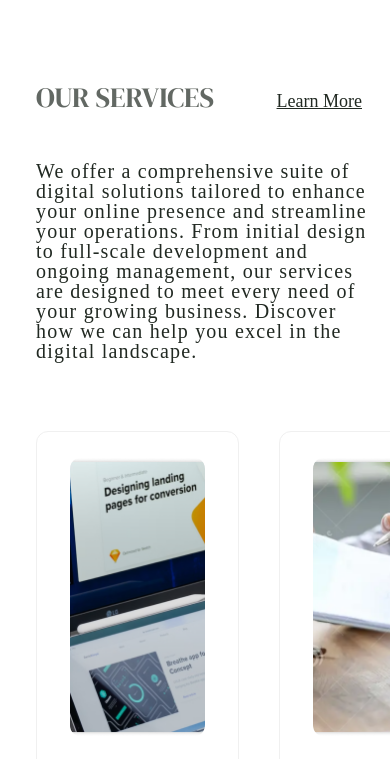
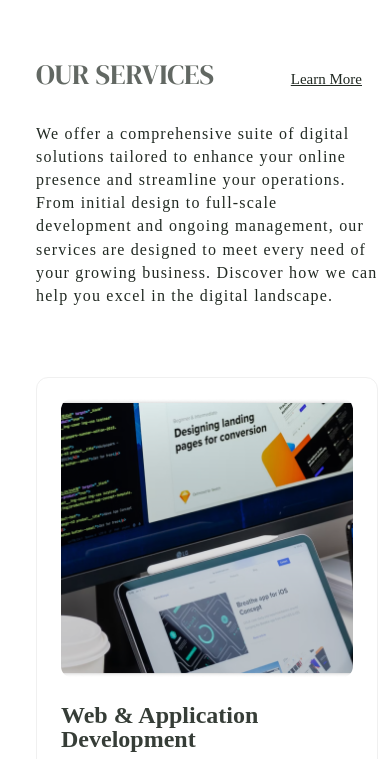
Before and after one commit to 777hanh/pdl-site, a website: page pages/home.html in a window 390 px wide. Shown: the part 807-1566 px from the top of the page. Drawn offline with nearby package versions, Linux system fonts and the light colour scheme; a web font is replaced by a local one.

Commit message:
feat: add responsive for "Our Services" section

```diff
--- a/scss/pages/_home.scss
+++ b/scss/pages/_home.scss
@@ -100,19 +100,29 @@
     margin: 0 24px;
     padding: 80px 0 40px;
 
+    @include abstracts.screen(sm) {
+        padding: 60px 0 20px;
+    }
+
     &__row {
         display: flex;
         align-items: baseline;
         justify-content: space-between;
+        flex-wrap: wrap;
     }
 
     &__more {
+        font-family: 'DM Sans';
         display: inline-block;
         color: inherit;
         font-size: 1.8rem;
         line-height: 142.444%;
         padding-left: 12px;
         padding: 16px;
+
+        @include abstracts.screen(sm) {
+            font-size: 1.5rem;
+        }
 
         &:hover {
             cursor: pointer;
@@ -123,17 +133,32 @@
     }
 
     &__desc {
+        font-family: 'DM Sans';
         margin-top: 30px;
         max-width: 850px;
         width: 100%;
         font-size: 2rem;
+        line-height: 144.455%;
         letter-spacing: 0.12rem;
+
+        @include abstracts.screen(md) {
+            margin-top: 20px;
+            font-size: 1.8rem;
+        }
+        @include abstracts.screen(sm) {
+            margin-top: 16px;
+            font-size: 1.6rem;
+        }
     }
 
     &__list {
         margin-top: 70px;
         display: flex;
         gap: 40px;
+
+        @include abstracts.screen(md) {
+            flex-direction: column;
+        }
     }
 
     &__item {
@@ -141,6 +166,11 @@
         border-radius: 12px;
         border: 1px solid #f0f0f0;
         background: #fff;
+        flex: 1;
+
+        @include abstracts.screen(sm) {
+            padding: 20px 24px;
+        }
 
         &:hover {
             box-shadow: 0px 4px 20px 0px rgba(33, 41, 34, 0.25);
```
Also changed, not shown: assets/css/main.css.
